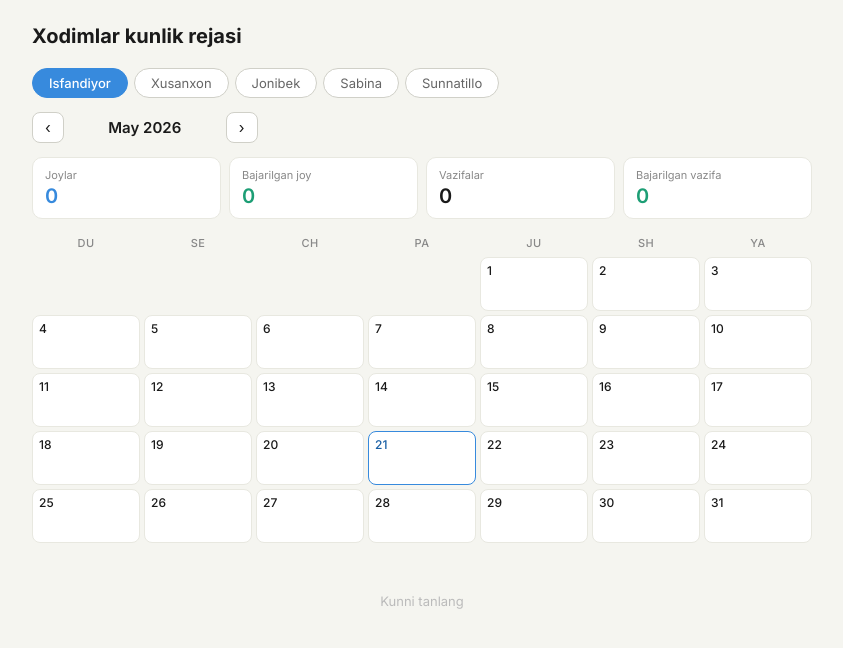
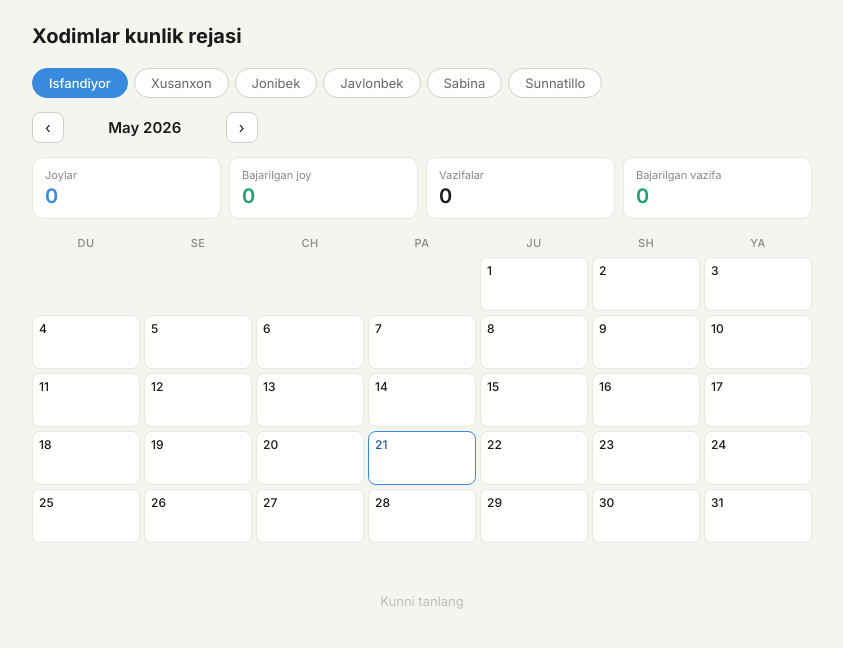
Before and after one commit to personal-sities/hodimlarnazorati, a plain HTML site: page index.html in a window 1280 px wide. Shown: the whole page, without its empty margins (218-1061 px from the left). Drawn offline with nearby package versions, Linux system fonts and the light colour scheme; no server answers.

Commit message:
Update index.html

```diff
--- a/index.html
+++ b/index.html
@@ -113,11 +113,12 @@ const SUPA_KEY = "sb_publishable_-jye-o0sb1j37EiGOkSqJQ_C-v0hwYh";
 const sb = supabase.createClient(SUPA_URL, SUPA_KEY);
 
 // ── Constants ────────────────────────────────────────────────────────────────
-const EMP = ["Isfandiyor","Xusanxon","Jonibek","Sabina","Sunnatillo"];
+const EMP = ["Isfandiyor","Xusanxon","Jonibek","Javlonbek","Sabina","Sunnatillo"];
 const AV  = [
   {bg:"#E6F1FB",c:"#0C447C",a:"#378ADD"},
   {bg:"#EAF3DE",c:"#27500A",a:"#3B6D11"},
   {bg:"#FAEEDA",c:"#633806",a:"#BA7517"},
+  {bg:"#EEE8FB",c:"#3D1A7C",a:"#7C4ADD"},
   {bg:"#FBEAF0",c:"#72243E",a:"#D4537E"},
   {bg:"#E1F5EE",c:"#085041",a:"#1D9E75"}
 ];
```
